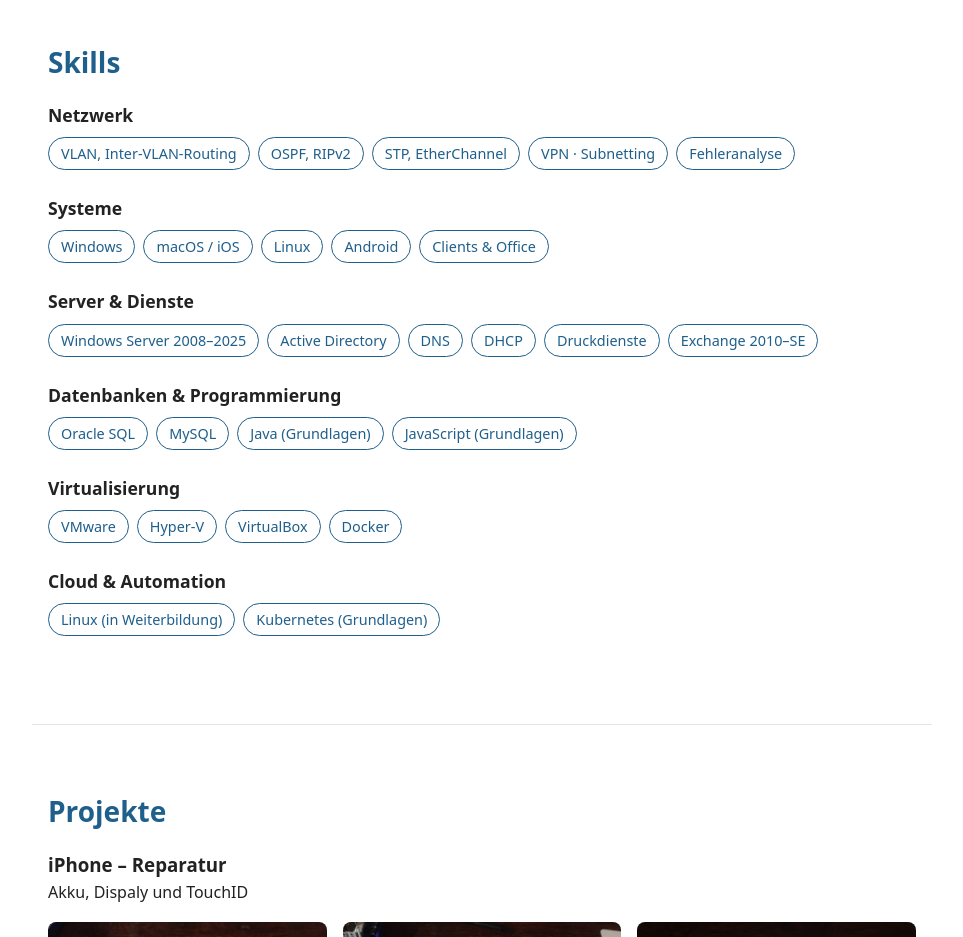
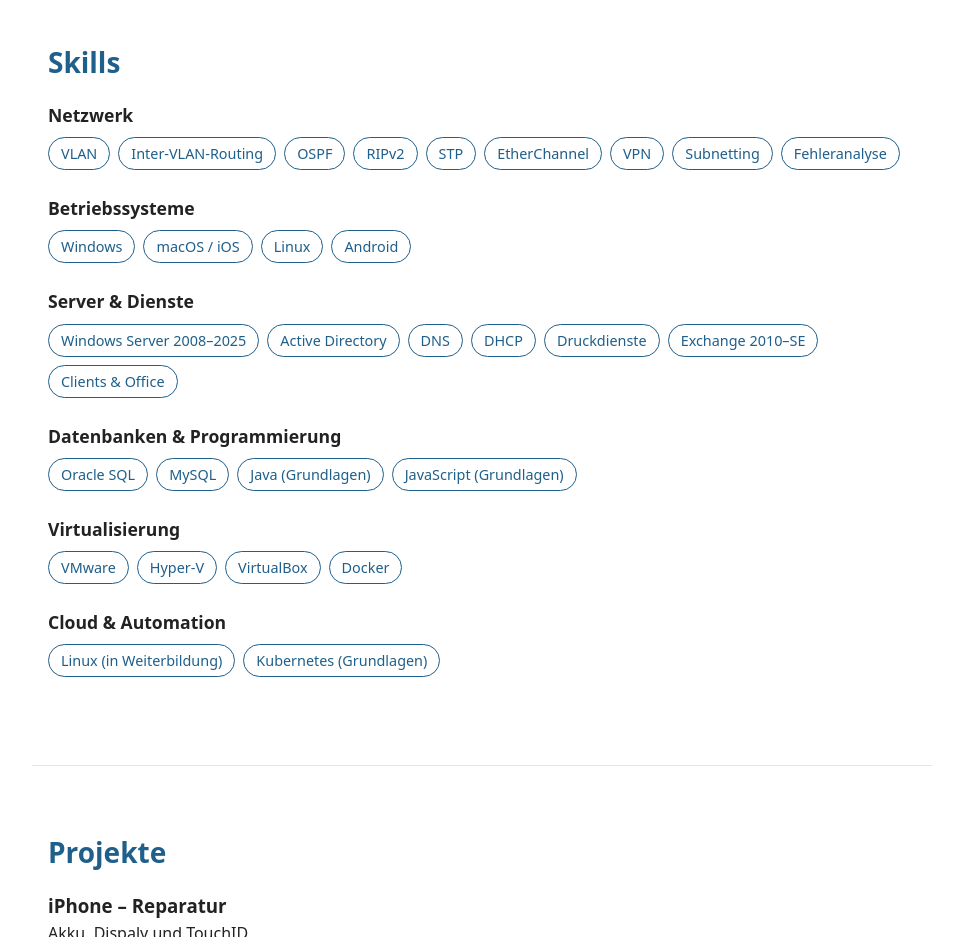
Before and after one commit to wolfgang-sh/wolfgang-sh.github.io, a plain HTML site: page index.html in a window 1280 px wide. Shown: the part 1440-2377 px from the top of the page, without its empty margins (158-1121 px from the left). Drawn offline with Linux system fonts and the light colour scheme; files whose address does not match are found by name.

Commit message:
Version 2

```diff
--- a/index.html
+++ b/index.html
@@ -96,22 +96,25 @@
         <div class="skill-gruppe">
           <h3>Netzwerk</h3>
           <ul class="skills">
-            <li>VLAN, Inter-VLAN-Routing</li>
-            <li>OSPF, RIPv2</li>
-            <li>STP, EtherChannel</li>
-            <li>VPN · Subnetting</li>
+            <li>VLAN</li>
+            <li>Inter-VLAN-Routing</li>
+            <li>OSPF</li>
+            <li>RIPv2</li>
+            <li>STP</li>
+            <li>EtherChannel</li>
+            <li>VPN</li>
+            <li>Subnetting</li>
             <li>Fehleranalyse</li>
           </ul>
         </div>
 
         <div class="skill-gruppe">
-          <h3>Systeme</h3>
+          <h3>Betriebssysteme</h3>
           <ul class="skills">
             <li>Windows</li>
             <li>macOS / iOS</li>
             <li>Linux</li>
             <li>Android</li>
-            <li>Clients &amp; Office</li>
           </ul>
         </div>
 
@@ -124,6 +127,7 @@
             <li>DHCP</li>
             <li>Druckdienste</li>
             <li>Exchange 2010–SE</li>
+            <li>Clients &amp; Office</li>
           </ul>
         </div>
 
```
